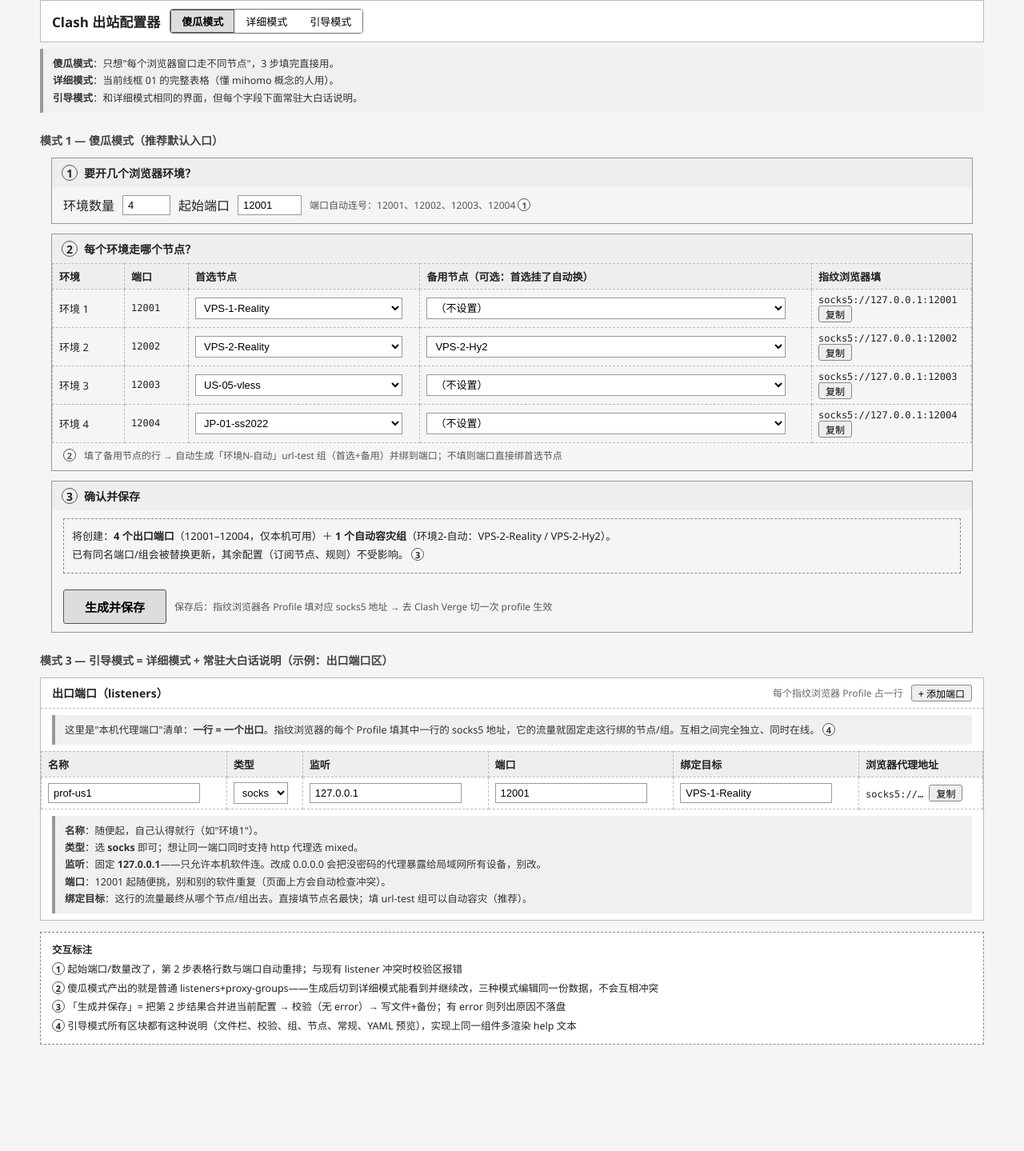
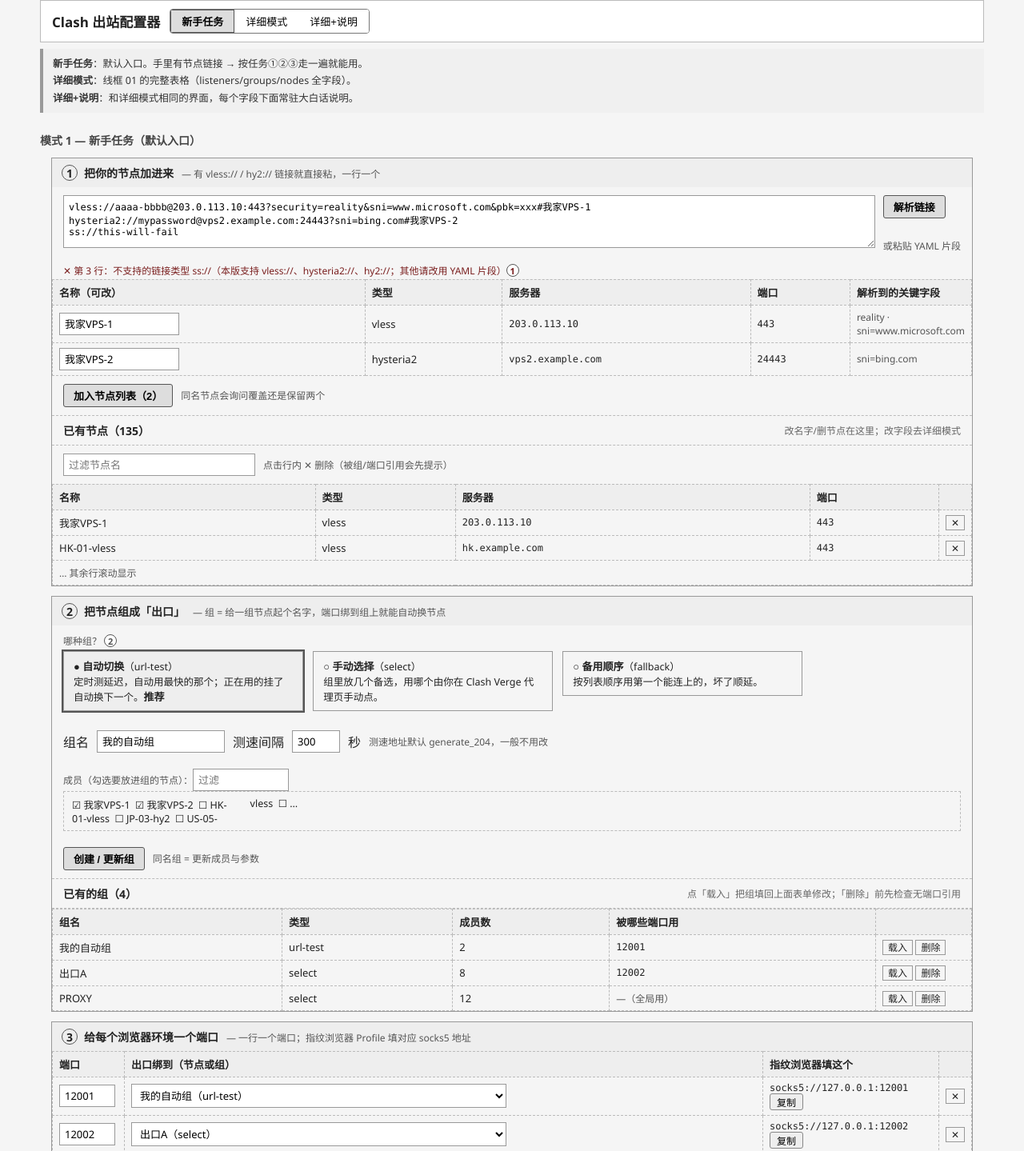
Before and after one commit to stride-ground/clash-profile-settings-ui, a plain HTML site: page design/wireframes/03-modes.html in a window 1280 px wide. Shown: the part 68-1507 px from the top of the page at 80% size. Before the commit the page ends 1430 px from the top, so only its background shows below. Drawn offline with Linux system fonts and the light colour scheme.

Commit message:
docs: redirect easy mode to node/group onboarding (CR-001)
User feedback: the real gap is upstream - turning vless/hy2 share
links into Clash proxies, building proxy/url-test groups, and CRUD
on them. Port binding was already understandable. Share-link import
moves from non-goal to core feature; mode renamed to
新手任务/详细模式/详细+说明.

Generated with [Devin](https://devin.ai)

Co-Authored-By: Devin <158243242+devin-ai-integration[bot]@users.noreply.github.com>

```diff
--- a/design/wireframes/03-modes.html
+++ b/design/wireframes/03-modes.html
@@ -2,7 +2,7 @@
 <html lang="zh-CN">
 <head>
 <meta charset="utf-8">
-<title>线框 03 — 三模式（傻瓜 / 详细 / 引导）</title>
+<title>线框 03 v3 — 三模式（新手任务 / 详细 / 详细+说明）</title>
 <style>
   * { box-sizing: border-box; margin: 0; }
   body { font-family: "Segoe UI", "Microsoft YaHei", sans-serif; background:#f5f5f5; color:#222; padding:16px; }
@@ -17,23 +17,29 @@
   .sec-h { display:flex; align-items:center; gap:10px; padding:8px 14px; border-bottom:1px dashed #bbb; font-weight:600; font-size:14px; }
   .sec-h .sp { margin-left:auto; font-weight:400; font-size:12px; color:#666; }
   .row { display:flex; gap:10px; align-items:center; padding:10px 14px; flex-wrap:wrap; }
-  input, select { border:1px solid #999; background:#fff; padding:4px 6px; font-size:13px; }
+  input, select, textarea { border:1px solid #999; background:#fff; padding:4px 6px; font-size:13px; font-family:inherit; }
   .btn { display:inline-block; border:1px solid #888; background:#eee; padding:4px 12px; font-size:13px; border-radius:3px; }
   .btn.primary { background:#ddd; border-color:#555; font-weight:600; }
   .btn.sm { padding:1px 8px; font-size:12px; }
-  .btn.big { padding:10px 26px; font-size:15px; }
   .note { color:#555; font-size:12px; }
   .mono { font-family:Consolas, monospace; font-size:12px; }
-  .step { border:1px solid #999; margin:12px 14px; }
-  .step-h { background:#eee; padding:8px 12px; font-weight:600; font-size:14px; }
-  .step-h .n { display:inline-block; width:20px; height:20px; line-height:20px; text-align:center; border-radius:50%; border:1.5px solid #555; margin-right:8px; }
+  .task { border:1px solid #999; margin:12px 14px; }
+  .task-h { background:#eee; padding:8px 12px; font-weight:600; font-size:14px; }
+  .task-h .n { display:inline-block; width:20px; height:20px; line-height:20px; text-align:center; border-radius:50%; border:1.5px solid #555; margin-right:8px; }
+  .task-h .why { font-weight:400; font-size:12px; color:#555; margin-left:10px; }
   table { width:100%; border-collapse:collapse; font-size:13px; }
   th, td { border:1px dashed #bbb; padding:6px 8px; text-align:left; }
   th { background:#eee; font-weight:600; }
   .help { background:#f0f0f0; border-left:4px solid #999; padding:8px 12px; font-size:12.5px; color:#333; margin:8px 14px; line-height:1.7; }
-  .summary { margin:10px 14px; padding:10px; border:1px dashed #888; font-size:13px; line-height:1.8; }
+  .radio-card { display:inline-block; border:1px solid #999; padding:8px 12px; margin:4px 8px 4px 0; font-size:12.5px; width:300px; vertical-align:top; }
+  .radio-card b { font-size:13px; }
+  .radio-card.on { outline:2px solid #555; background:#eee; }
+  .chk { border:1px dashed #bbb; padding:6px 10px; max-height:110px; overflow:hidden; column-width:190px; font-size:12.5px; }
+  .err-line { color:#7a1f1f; font-size:12px; padding:2px 14px; }
   .marker { display:inline-block; width:16px; height:16px; line-height:16px; text-align:center; border:1px solid #555; border-radius:50%; font-size:11px; font-weight:700; background:#fff; }
   .legend { margin-top:14px; padding:10px 14px; background:#fff; border:1px dashed #888; font-size:12.5px; line-height:1.9; }
+  .del { border:1px solid #999; padding:0 6px; font-size:12px; }
+  .pill { display:inline-block; border:1px solid #888; border-radius:8px; padding:0 8px; font-size:11px; margin-left:6px; }
 </style>
 </head>
 <body>
@@ -43,94 +49,120 @@
 <header>
   <h1>Clash 出站配置器</h1>
   <nav class="modes">
-    <button class="mbtn on">傻瓜模式</button>
+    <button class="mbtn on">新手任务</button>
     <button class="mbtn">详细模式</button>
-    <button class="mbtn">引导模式</button>
+    <button class="mbtn">详细+说明</button>
   </nav>
 </header>
 <div class="help" style="margin:8px 0 0">
-  <b>傻瓜模式</b>：只想"每个浏览器窗口走不同节点"，3 步填完直接用。<br>
-  <b>详细模式</b>：当前线框 01 的完整表格（懂 mihomo 概念的人用）。<br>
-  <b>引导模式</b>：和详细模式相同的界面，但每个字段下面常驻大白话说明。
+  <b>新手任务</b>：默认入口。手里有节点链接 → 按任务①②③走一遍就能用。<br>
+  <b>详细模式</b>：线框 01 的完整表格（listeners/groups/nodes 全字段）。<br>
+  <b>详细+说明</b>：和详细模式相同的界面，每个字段下面常驻大白话说明。
 </div>
 
-<h2>模式 1 — 傻瓜模式（推荐默认入口）</h2>
+<h2>模式 1 — 新手任务（默认入口）</h2>
 
-<div class="step">
-  <div class="step-h"><span class="n">1</span>要开几个浏览器环境？</div>
-  <div class="row">
-    环境数量 <input value="4" style="width:60px">
-    起始端口 <input value="12001" style="width:80px">
-    <span class="note">端口自动连号：12001、12002、12003、12004 <span class="marker">1</span></span>
+<!-- ============ 任务① 加节点 ============ -->
+<div class="task">
+  <div class="task-h"><span class="n">1</span>把你的节点加进来<span class="why">— 有 vless:// / hy2:// 链接就直接粘，一行一个</span></div>
+  <div class="row" style="align-items:flex-start">
+    <textarea rows="4" style="flex:1;font-family:Consolas,monospace;font-size:12px">vless://aaaa-bbbb@203.0.113.10:443?security=reality&sni=www.microsoft.com&pbk=xxx#我家VPS-1
+hysteria2://mypassword@vps2.example.com:24443?sni=bing.com#我家VPS-2
+ss://this-will-fail</textarea>
+    <div>
+      <button class="btn primary">解析链接</button><br><br>
+      <span class="note">或粘贴 <a>YAML 片段</a></span>
+    </div>
   </div>
+  <div class="err-line">✕ 第 3 行：不支持的链接类型 ss://（本版支持 vless://、hysteria2://、hy2://；其他请改用 YAML 片段）<span class="marker">1</span></div>
+  <table>
+    <tr><th>名称（可改）</th><th>类型</th><th>服务器</th><th>端口</th><th style="width:130px">解析到的关键字段</th></tr>
+    <tr><td><input value="我家VPS-1" style="width:150px"></td><td>vless</td><td class="mono">203.0.113.10</td><td class="mono">443</td><td class="note">reality · sni=www.microsoft.com</td></tr>
+    <tr><td><input value="我家VPS-2" style="width:150px"></td><td>hysteria2</td><td class="mono">vps2.example.com</td><td class="mono">24443</td><td class="note">sni=bing.com</td></tr>
+  </table>
+  <div class="row"><button class="btn primary">加入节点列表（2）</button><span class="note">同名节点会询问覆盖还是保留两个</span></div>
+
+  <div class="sec-h" style="border-top:1px dashed #bbb">已有节点（135）<span class="sp">改名字/删节点在这里；改字段去详细模式</span></div>
+  <div class="row"><input placeholder="过滤节点名" style="width:240px"><span class="note">点击行内 ✕ 删除（被组/端口引用会先提示）</span></div>
+  <table>
+    <tr><th>名称</th><th>类型</th><th>服务器</th><th>端口</th><th style="width:36px"></th></tr>
+    <tr><td>我家VPS-1</td><td>vless</td><td class="mono">203.0.113.10</td><td class="mono">443</td><td><span class="del">✕</span></td></tr>
+    <tr><td>HK-01-vless</td><td>vless</td><td class="mono">hk.example.com</td><td class="mono">443</td><td><span class="del">✕</span></td></tr>
+    <tr><td colspan="5" class="note">… 其余行滚动显示</td></tr>
+  </table>
 </div>
 
-<div class="step">
-  <div class="step-h"><span class="n">2</span>每个环境走哪个节点？</div>
+<!-- ============ 任务② 建组 ============ -->
+<div class="task">
+  <div class="task-h"><span class="n">2</span>把节点组成「出口」<span class="why">— 组 = 给一组节点起个名字，端口绑到组上就能自动换节点</span></div>
+  <div class="row" style="align-items:flex-start">
+    <div>
+      <div class="note">哪种组？ <span class="marker">2</span></div>
+      <label class="radio-card on"><b>● 自动切换</b>（url-test）<br>定时测延迟，自动用最快的那个；正在用的挂了自动换下一个。<b>推荐</b></label>
+      <label class="radio-card"><b>○ 手动选择</b>（select）<br>组里放几个备选，用哪个由你在 Clash Verge 代理页手动点。</label>
+      <label class="radio-card"><b>○ 备用顺序</b>（fallback）<br>按列表顺序用第一个能连上的，坏了顺延。</label>
+    </div>
+  </div>
+  <div class="row">
+    组名 <input value="我的自动组" style="width:160px">
+    测速间隔 <input value="300" style="width:60px"> 秒
+    <span class="note">测速地址默认 generate_204，一般不用改</span>
+  </div>
+  <div class="row" style="align-items:flex-start">
+    <div style="flex:1">
+      <div class="note">成员（勾选要放进组的节点）：<input placeholder="过滤" style="width:120px"></div>
+      <div class="chk">
+        ☑ 我家VPS-1&nbsp;&nbsp;☑ 我家VPS-2&nbsp;&nbsp;☐ HK-01-vless&nbsp;&nbsp;☐ JP-03-hy2&nbsp;&nbsp;☐ US-05-vless&nbsp;&nbsp;☐ …
+      </div>
+    </div>
+  </div>
+  <div class="row"><button class="btn primary">创建 / 更新组</button><span class="note">同名组 = 更新成员与参数</span></div>
+
+  <div class="sec-h" style="border-top:1px dashed #bbb">已有的组（4）<span class="sp">点「载入」把组填回上面表单修改；「删除」前先检查无端口引用</span></div>
   <table>
-    <tr><th style="width:90px">环境</th><th style="width:80px">端口</th><th>首选节点</th><th>备用节点（可选：首选挂了自动换）</th><th style="width:200px">指纹浏览器填</th></tr>
-    <tr>
-      <td>环境 1</td><td class="mono">12001</td>
-      <td><select style="width:95%"><option>VPS-1-Reality</option><option>（节点列表）</option></select></td>
-      <td><select style="width:95%"><option>（不设置）</option><option>VPS-2-Reality</option></select></td>
-      <td class="mono">socks5://127.0.0.1:12001 <button class="btn sm">复制</button></td>
-    </tr>
-    <tr>
-      <td>环境 2</td><td class="mono">12002</td>
-      <td><select style="width:95%"><option>VPS-2-Reality</option></select></td>
-      <td><select style="width:95%"><option>VPS-2-Hy2</option></select></td>
-      <td class="mono">socks5://127.0.0.1:12002 <button class="btn sm">复制</button></td>
-    </tr>
-    <tr>
-      <td>环境 3</td><td class="mono">12003</td>
-      <td><select style="width:95%"><option>US-05-vless</option></select></td>
-      <td><select style="width:95%"><option>（不设置）</option></select></td>
-      <td class="mono">socks5://127.0.0.1:12003 <button class="btn sm">复制</button></td>
-    </tr>
-    <tr>
-      <td>环境 4</td><td class="mono">12004</td>
-      <td><select style="width:95%"><option>JP-01-ss2022</option></select></td>
-      <td><select style="width:95%"><option>（不设置）</option></select></td>
-      <td class="mono">socks5://127.0.0.1:12004 <button class="btn sm">复制</button></td>
-    </tr>
+    <tr><th>组名</th><th>类型</th><th>成员数</th><th>被哪些端口用</th><th style="width:120px"></th></tr>
+    <tr><td>我的自动组</td><td>url-test</td><td>2</td><td class="mono">12001</td><td><span class="del">载入</span> <span class="del">删除</span></td></tr>
+    <tr><td>出口A</td><td>select</td><td>8</td><td class="mono">12002</td><td><span class="del">载入</span> <span class="del">删除</span></td></tr>
+    <tr><td>PROXY</td><td>select</td><td>12</td><td class="note">—（全局用）</td><td><span class="del">载入</span> <span class="del">删除</span></td></tr>
   </table>
-  <div class="row note" style="padding-top:6px"><span class="marker">2</span> 填了备用节点的行 → 自动生成「环境N-自动」url-test 组（首选+备用）并绑到端口；不填则端口直接绑首选节点</div>
 </div>
 
-<div class="step">
-  <div class="step-h"><span class="n">3</span>确认并保存</div>
-  <div class="summary">
-    将创建：<b>4 个出口端口</b>（12001–12004，仅本机可用）＋ <b>1 个自动容灾组</b>（环境2-自动：VPS-2-Reality / VPS-2-Hy2）。<br>
-    已有同名端口/组会被替换更新，其余配置（订阅节点、规则）不受影响。 <span class="marker">3</span>
-  </div>
-  <div class="row"><button class="btn primary big">生成并保存</button>
-    <span class="note">保存后：指纹浏览器各 Profile 填对应 socks5 地址 → 去 Clash Verge 切一次 profile 生效</span></div>
+<!-- ============ 任务③ 绑端口 ============ -->
+<div class="task">
+  <div class="task-h"><span class="n">3</span>给每个浏览器环境一个端口<span class="why">— 一行一个端口；指纹浏览器 Profile 填对应 socks5 地址</span></div>
+  <table>
+    <tr><th style="width:90px">端口</th><th>出口绑到（节点或组）</th><th style="width:220px">指纹浏览器填这个</th><th style="width:36px"></th></tr>
+    <tr><td><input value="12001" style="width:70px"></td><td><select style="width:60%"><option>我的自动组（url-test）</option><option>我家VPS-1（节点）</option><option>出口A（select）</option></select></td><td class="mono">socks5://127.0.0.1:12001 <button class="btn sm">复制</button></td><td><span class="del">✕</span></td></tr>
+    <tr><td><input value="12002" style="width:70px"></td><td><select style="width:60%"><option>出口A（select）</option></select></td><td class="mono">socks5://127.0.0.1:12002 <button class="btn sm">复制</button></td><td><span class="del">✕</span></td></tr>
+    <tr><td colspan="4"><button class="btn sm">+ 加一个端口</button> <span class="note">类型默认 socks、监听固定 127.0.0.1（要改去详细模式）<span class="marker">3</span></span></td></tr>
+  </table>
+  <div class="row"><button class="btn primary" style="padding:8px 22px">保存到 Clash Verge</button>
+    <span class="note">保存后：指纹浏览器填 socks5 地址 → 去 CVR 切一次 profile 生效</span></div>
 </div>
 
-<h2>模式 3 — 引导模式 = 详细模式 + 常驻大白话说明（示例：出口端口区）</h2>
+<h2>模式 3 — 详细+说明 = 详细模式 + 常驻大白话说明（示例：策略组区）</h2>
 
 <section>
-  <div class="sec-h">出口端口（listeners） <span class="sp">每个指纹浏览器 Profile 占一行</span> <button class="btn sm">+ 添加端口</button></div>
-  <div class="help">这里是"本机代理端口"清单：<b>一行 = 一个出口</b>。指纹浏览器的每个 Profile 填其中一行的 socks5 地址，它的流量就固定走这行绑的节点/组。互相之间完全独立、同时在线。 <span class="marker">4</span></div>
+  <div class="sec-h">策略组（proxy-groups） <span class="sp">组是端口的"出口"</span> <button class="btn sm">+ 添加组</button></div>
+  <div class="help"><b>组干嘛用？</b>把几个节点打包起个名字（如"美国自动"）。端口绑到组上：select 组由你手动选用哪个节点；url-test 组自己测速选最快的、坏了自动换。比端口直接绑死一个节点更抗造。 <span class="marker">4</span></div>
   <table>
-    <tr><th>名称</th><th>类型</th><th>监听</th><th>端口</th><th>绑定目标</th><th>浏览器代理地址</th></tr>
-    <tr><td><input value="prof-us1"></td><td><select><option>socks</option></select></td><td><input value="127.0.0.1"></td><td><input value="12001"></td><td><input value="VPS-1-Reality"></td><td class="mono">socks5://… <button class="btn sm">复制</button></td></tr>
+    <tr><th>组名</th><th>类型</th><th>成员</th></tr>
+    <tr><td><input value="我的自动组"></td><td><select><option>url-test</option></select></td><td class="chk">☑ 我家VPS-1 ☑ 我家VPS-2 ☐ …</td></tr>
   </table>
   <div class="help">
-    <b>名称</b>：随便起，自己认得就行（如"环境1"）。<br>
-    <b>类型</b>：选 <b>socks</b> 即可；想让同一端口同时支持 http 代理选 mixed。<br>
-    <b>监听</b>：固定 <b>127.0.0.1</b>——只允许本机软件连。改成 0.0.0.0 会把没密码的代理暴露给局域网所有设备，别改。<br>
-    <b>端口</b>：12001 起随便挑，别和别的软件重复（页面上方会自动检查冲突）。<br>
-    <b>绑定目标</b>：这行的流量最终从哪个节点/组出去。直接填节点名最快；填 url-test 组可以自动容灾（推荐）。
+    <b>url-test</b>：每隔 interval 秒对成员测一次延迟，用最快的；当前节点断了自动切。<br>
+    <b>select</b>：不自动选，在 Clash Verge「代理」页手动点。<br>
+    <b>fallback</b>：按成员顺序用第一个活的。<br>
+    <b>url</b>：测速目标，默认 http://www.gstatic.com/generate_204 即可。
   </div>
 </section>
 
 <div class="legend">
 <b>交互标注</b><br>
-<span class="marker">1</span> 起始端口/数量改了，第 2 步表格行数与端口自动重排；与现有 listener 冲突时校验区报错<br>
-<span class="marker">2</span> 傻瓜模式产出的就是普通 listeners+proxy-groups——生成后切到详细模式能看到并继续改，三种模式编辑同一份数据，不会互相冲突<br>
-<span class="marker">3</span> 「生成并保存」= 把第 2 步结果合并进当前配置 → 校验（无 error）→ 写文件+备份；有 error 则列出原因不落盘<br>
-<span class="marker">4</span> 引导模式所有区块都有这种说明（文件栏、校验、组、节点、常规、YAML 预览），实现上同一组件多渲染 help 文本
+<span class="marker">1</span> 解析是服务端 /api/parse-links 逐行处理：失败的行红字列原因，成功的行进预览表；改预览表里的"名称"才入列表（重复名询问）<br>
+<span class="marker">2</span> 三种组的区别用大白话写在选项卡里；只放这三种（load-balance/relay 属高级，去详细模式）<br>
+<span class="marker">3</span> 任务③是 listeners 的简化视图：只暴露端口+绑定目标，其余字段（name 自动生成为 exit-端口、type=socks、listen=127.0.0.1）自动填；详细模式里同一批数据完整可见可改<br>
+<span class="marker">4</span> 「详细+说明」模式所有区块都有这种灰底说明（文件栏、校验、节点、常规、YAML 预览），实现上同一组件多渲染 help 文本
 </div>
 
 </div>
```
Also changed, not shown: design/wireframes/01-main-loaded.html (+2 -2 lines), design/wireframes/02-states.html (+5 -2 lines), 7 other files.
